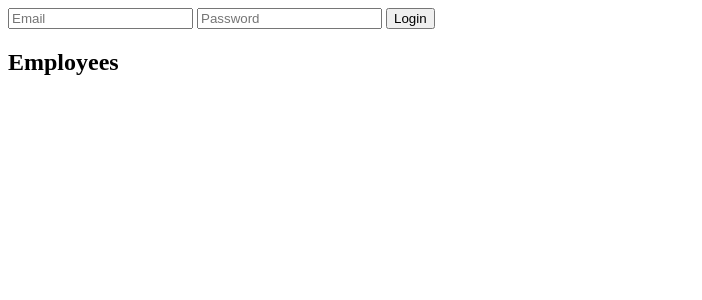
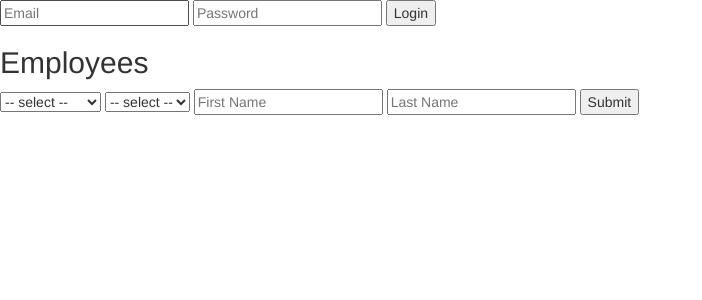
Before and after one commit to soo-park/organza, a Flask app: page /employees in a window 1280 px wide. Shown: the top 300 px of the page, without its empty margins (0-702 px from the left). Run offline with Flask 2, Linux system fonts and the light colour scheme; data that the repository does not hold is empty; some libraries are stand-ins or nearby versions.

Commit message:
WIP search criteria for employee list

```diff
--- a/model.py
+++ b/model.py
@@ -20,6 +20,7 @@ class Employee(db.Model):
     # TODO: add the extra info needed, especially the phone number with regX
     employee_id = db.Column(db.Integer, autoincrement=True, primary_key=True)
     photo_url = db.Column(db.String(100))
+    # TODO: change datetime format to regX. currently 2012-05-03 00:00:00
     birthday = db.Column(db.DateTime)
     personal_email = db.Column(db.String(100))
     first_name = db.Column(db.String(50), nullable=False)
--- a/server.py
+++ b/server.py
@@ -115,6 +115,38 @@ def show_employee(employee_id):
                                                  employee_company_info=employee_company_info)
 
 
+# a parameter was saved in DOM, so no need to get par in route
+@app.route('/search_employees.json')
+def search_employees():
+    """Search the query result for the right employees for criteria"""
+
+    result = {}
+    # request.args brings in the arguments that are passed in by AJAX
+    # form result dictionary with key-value-pair items in a list
+    # print request.args >>> ImmutableMultiDic([('first-name', u'whatever input')])
+    # this code will get what is in the dictionary passed in by AJAX
+    for item in request.args:
+        result[item] = request.args[item]
+
+    # query data by search criteria
+    if result['companySearch']:
+        print "company in search criteria"
+
+    if result['departmentSearch']:
+        print "department in search criteria"
+
+    if result['firstNameSearch']:
+        print "first name in search criteria"
+
+    if result['lastNameSearch']:
+        print "last name in search criteria"
+
+
+    # import pdb; pdb.set_trace()
+
+    return jsonify({'employees' : ['asdf','sdfg','fghj']})
+
+
 if __name__ == '__main__':
     # We have to set debug=True here, since it has to be True at the
     # point that we invoke the DebugToolbarExtension
--- a/templates/base.html
+++ b/templates/base.html
@@ -1,7 +1,21 @@
 <!doctype html>
-<html>
+<html lang="en">
   <head>
+    <meta charset="utf-8">
+
+    <!-- Makes site mobile friendly through Bootstrap by setting width -->
+    <meta name="viewport" content="width=device-width, initial-scale=1">
     <title>Employee Book</title>
+
+    <!-- Latest compiled and minified CSS -->
+    <link rel="stylesheet" href="https://maxcdn.bootstrapcdn.com/bootstrap/3.3.7/css/bootstrap.min.css">
+
+    <!-- jQuery library -->
+    <script src="https://ajax.googleapis.com/ajax/libs/jquery/3.2.0/jquery.min.js"></script>
+
+    <!-- Latest compiled JavaScript -->
+    <script src="https://maxcdn.bootstrapcdn.com/bootstrap/3.3.7/js/bootstrap.min.js"></script>
+
   </head>
 
   <body>
--- a/templates/employee_list.html
+++ b/templates/employee_list.html
@@ -2,6 +2,35 @@
 {% block content %}
 
     <h2>Employees</h2>
+
+    <div>
+      <form id='search'>
+        <!-- TODO: make the names of company and department come from DB -->
+        <!-- the input does not have any value assigned, because JQuery is getting result by id -->
+        <!-- style guide: because the names are in HTML space, use camel case with dash-->
+        <select name='company' id='company'>
+          <option disabled selected value> -- select -- </option>
+          <option value='ssa'>SSA</option>
+          <option value='statepipe'>State Pipe</option>
+          <option value='westcoast'>WestCoast</option>
+          <option value='panmeridian'>PanMeridian</option>
+          <option value='globalsteel'>Global Steel</option>
+        </select>
+
+        <select name='department' id='department'>
+          <option disabled selected value> -- select -- </option>
+          <option value='octg'>OCTG</option>
+          <option value='erw'>ERW</option>
+          <option value='line'>Line</option>
+          <option value='bar'>Bar</option>
+          <option value='stainless'>Stainless</option>
+        </select>
+        <input type='text' name='first-name' id='first-name' placeholder="First Name">
+        <input type='text' name='last-name' id='last-name' placeholder="Last Name">
+        <input type='submit'>
+      </form>
+    </div>
+
     <ul>
       {% for employee in employees %}
           <li>
@@ -12,4 +41,48 @@
       {% endfor %}
     </ul>
 
+    <script>
+      // anonimous function of AJAX to avoid a dirty name space
+      $(function(){
+        // AJAX event handler to attach action onto a ID
+        $('#search').on('submit', function(evt){
+          // to stop going to the server side
+          evt.preventDefault();
+
+          // on browser option command j to keep the console open to have the debugger work
+          debugger; // debugger to check code step by step
+
+          // JQuery gets the submitted value by the id
+          // figure out what the user typed in
+          // not like regular JS the value is not value() but is val() in JQuery
+          var companySearch = $('#company').val();
+          var departmentSearch = $('#department').val();
+          var firstNameSearch = $('#first-name').val();
+          var lastNameSearch = $('#last-name').val();
+
+          // Ajax goes to the server side and make request
+          // style guide: make the route name to be .json to know you are getting JSON
+          // attach the arg in the string as a parameter or have it as a second parameter
+          // finished first option: concat and have function to run as second par
+          // since the entire thing in first par will be returned as one string, treat as one
+          // $.get('/search_employees.json?first_name='+firstNameSearch, handleSearchResults);
+          // multiple values can be passed to the server side as a dictionary
+          $.get('/search_employees.json', {"companySearch" : companySearch,
+                                           "departmentSearch" : departmentSearch,
+                                           "firstNameSearch" : firstNameSearch,
+                                           "lastNameSearch" : lastNameSearch
+                                          }).done(handleSearchResults);
+
+          function handleSearchResults(results){
+            // loop throught the results
+            // json result
+            // the old result of entire employee is living in the employee
+            // empty the div and replace it with the new one with search result
+
+          }
+
+        });
+      });
+    </script>
+
 {% endblock %}
```
Lines whose indentation alone changed are shown as unchanged.
